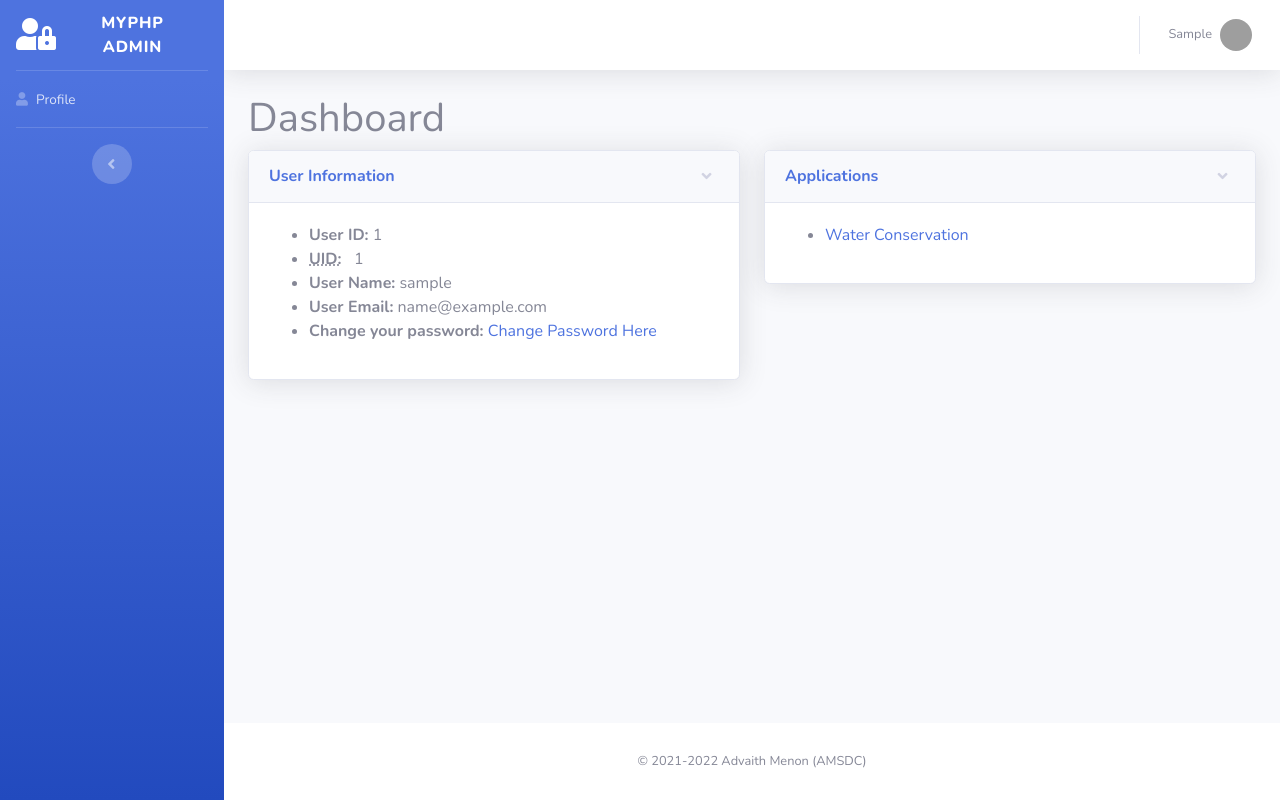
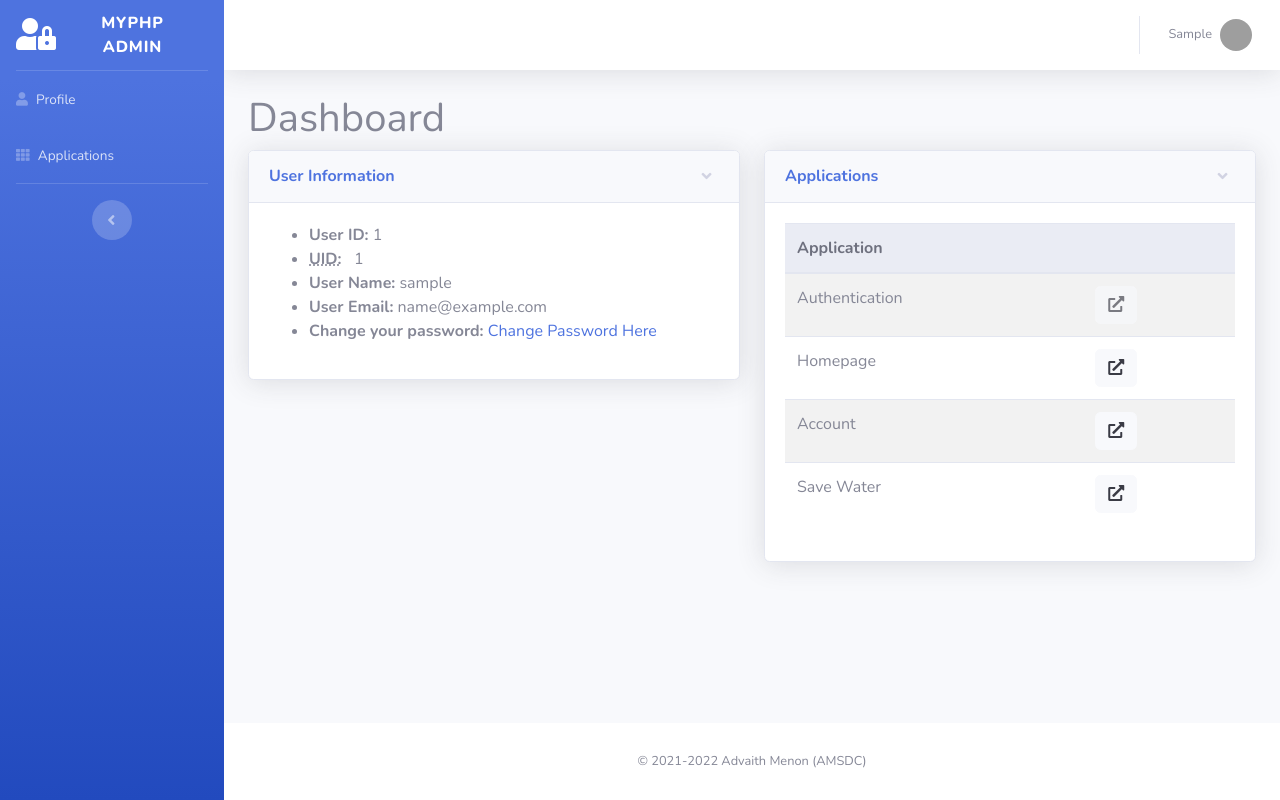
Before and after one commit to advaithm582/WaterConservation-Flask, a Flask app: page /home in a window 1280 px wide. Run offline with Flask 2, Linux system fonts and the light colour scheme; a user stored in the database is signed in; tables that the repository leaves empty hold one stand-in row (values such as "Sample post"); parts of the project's set-up code (start-up, migrations or seed data) failed here and were passed over; some libraries are stand-ins or nearby versions; grey boxes are pictures that could not be loaded.

Commit message:
Add Application Listing

```diff
--- a/app/__init__.py
+++ b/app/__init__.py
@@ -116,6 +116,14 @@ def create_app(config_class=Config):
     # if not app.debug and not app.testing:
         # ... no changes to logging setup
 
+    # Applications
+
+    from app.main.helpers import applications_table
+
+    @app.context_processor
+    def apptable():
+        return {'applications_table':applications_table}
+
     return app
 
 # from app import routes
--- /dev/null
+++ b/app/main/helpers.py
@@ -0,0 +1,9 @@
+import json
+
+from flask import render_template
+
+def applications_table():
+    with open("application_list.json", "r") as fh:
+        ret = render_template("main/i_applist.jinja2",
+                              applist = json.load(fh))
+    return ret
--- a/app/main/routes.py
+++ b/app/main/routes.py
@@ -13,6 +13,7 @@
 # You should have received a copy of the GNU General Public License along
 # with MyPHP. If not, see <https://www.gnu.org/licenses/>.
 
+
 from flask import (
     render_template,
     redirect,
@@ -25,6 +26,7 @@ from flask_login import login_required, current_user
 
 from app import db
 from app.main import bp
+from app.main.helpers import applications_table
 
 
 def determine_home():
@@ -48,7 +50,7 @@ def index():
 
     kw = {
         "title" : "Admin Dashboard",
-        #"username" : current_user.username
+        "apps": applications_table()
     }
     return render_template("main/index.html", **kw)
 
--- a/app/main/urls.py
+++ b/app/main/urls.py
@@ -19,4 +19,5 @@ from app.main import routes as r
 
 bp.add_url_rule("/", view_func=r.determine_home)
 bp.add_url_rule("/home", view_func=r.index)
-bp.add_url_rule("/ft", view_func=r.flash_test)
+# bp.add_url_rule("/ft", view_func=r.flash_test)
+# bp.add_url_rule("/_internal/application_list", view_func=r.applications)
--- a/app/templates/admin_base.html
+++ b/app/templates/admin_base.html
@@ -40,7 +40,7 @@
         <ul class="navbar-nav bg-gradient-primary sidebar sidebar-dark accordion" id="accordionSidebar">
 
             <!-- Sidebar - Brand -->
-            <a class="sidebar-brand d-flex align-items-center justify-content-center" href="index.html">
+            <a class="sidebar-brand d-flex align-items-center justify-content-center" href="{{ url_for("main.index") }}">
                 <div class="sidebar-brand-icon">
                     <i class="fas fa-user-lock"></i>
                 </div>
@@ -55,6 +55,13 @@
                 <a class="nav-link" href="{{ url_for('profile.index') }}">
                     <i class="fas fa-user"></i>
                     <span>Profile</span></a>
+            </li>
+
+            <!-- Nav Item - Dashboard -->
+            <li class="nav-item">
+                <a class="nav-link" href="#" data-toggle="modal" data-target="#appsModal">
+                    <i class="fas fa-th"></i>
+                    <span>Applications</span></a>
             </li>
 
             <!-- Divider -->
@@ -303,6 +310,27 @@
         </div>
     </div>
 
+    <!-- apps Modal-->
+    <div class="modal fade" id="appsModal" tabindex="-1" role="dialog" aria-labelledby="appsModalLabel"
+    aria-hidden="true">
+        <div class="modal-dialog" role="document">
+            <div class="modal-content">
+                <div class="modal-header">
+                    <h5 class="modal-title" id="appsModalLabel">Application List</h5>
+                    <button class="close" type="button" data-dismiss="modal" aria-label="Close">
+                        <span aria-hidden="true">&times;</span>
+                    </button>
+                </div>
+                <div class="modal-body">
+                    {{ applications_table()|safe }}
+                </div>
+                <div class="modal-footer">
+                    <button class="btn btn-light" type="button" data-dismiss="modal">Cancel</button>
+                </div>
+            </div>
+        </div>
+    </div>
+
     <!-- Bootstrap core JavaScript-->
     <script src="{{ url_for('static', filename='vendor/jquery/jquery.min.js') }}"></script>
     <script src="{{ url_for('static', filename='vendor/bootstrap/js/bootstrap.bundle.min.js') }}"></script>
--- /dev/null
+++ b/app/templates/main/i_applist.jinja2
@@ -0,0 +1,22 @@
+{% if applist %}
+<table class="table table-striped">
+    <thead class="thead-light">
+        <th scope="col">Application</th>
+        <th scope="col"></th>
+    </thead>
+    <tbody>
+{% for app in applist %}
+    {% if not app["requires"] or current_user.can_do(*app["requires"][0].split(":")) %}
+        <tr>
+            <td>{{ app["application_name"] or app["application_id"] }}</td>
+            {% if app["application_index_route"] %}
+            <td><a class="btn btn-light" href="{{ url_for(app['application_index_route']) }}" target="_blank" role="button"><i class="fas fa-external-link-alt"></i><span class="sr-only">Launch</span></a></td>
+            {% else %}
+            <td><a class="btn btn-light disabled" role="button" aria-disabled="true"><i class="fas fa-external-link-alt"></i><span class="sr-only">Launch</span></a></td>
+            {% endif %}
+        </tr>
+    {% endif %}
+{% endfor %}
+    </tbody>
+</table>
+{% endif %}
--- a/app/templates/main/index.html
+++ b/app/templates/main/index.html
@@ -43,9 +43,10 @@
                 <!-- Card Body -->
                 <div class="collapse show" id="applications">
                     <div class="card-body">
-                        <ul>
+                        {# <ul>
                             <li><a href="{{ url_for("water_conservation.index") }}">Water Conservation</a></li>
-                        </ul>
+                        </ul> #}
+                        {{ applications_table()|safe }}
                     </div>
                 </div>
 
--- /dev/null
+++ b/application_list.json
@@ -0,0 +1,37 @@
+[
+    {
+        "application_id": "admin",
+        "application_name": "Administration Dashboard",
+        "application_index_route": "admin.index",
+        "icon": null,
+        "requires": ["admin.dashboard:view"]
+    },
+    {
+        "application_id": "auth",
+        "application_name": "Authentication",
+        "application_index_route": null,
+        "icon": null,
+        "requires": []
+    },
+    {
+        "application_id": "main",
+        "application_name": "Homepage",
+        "application_index_route": "main.index",
+        "icon": null,
+        "requires": []
+    },
+    {
+        "application_id": "profile",
+        "application_name": "Account",
+        "application_index_route": "profile.index",
+        "icon": null,
+        "requires": []
+    },
+    {
+        "application_id": "water_conservation",
+        "application_name": "Save Water",
+        "application_index_route": "water_conservation.index",
+        "icon": null,
+        "requires": []
+    }
+]
```
Also changed, not shown: app/templates/water_conservation/base.html (+46 -0 lines).
